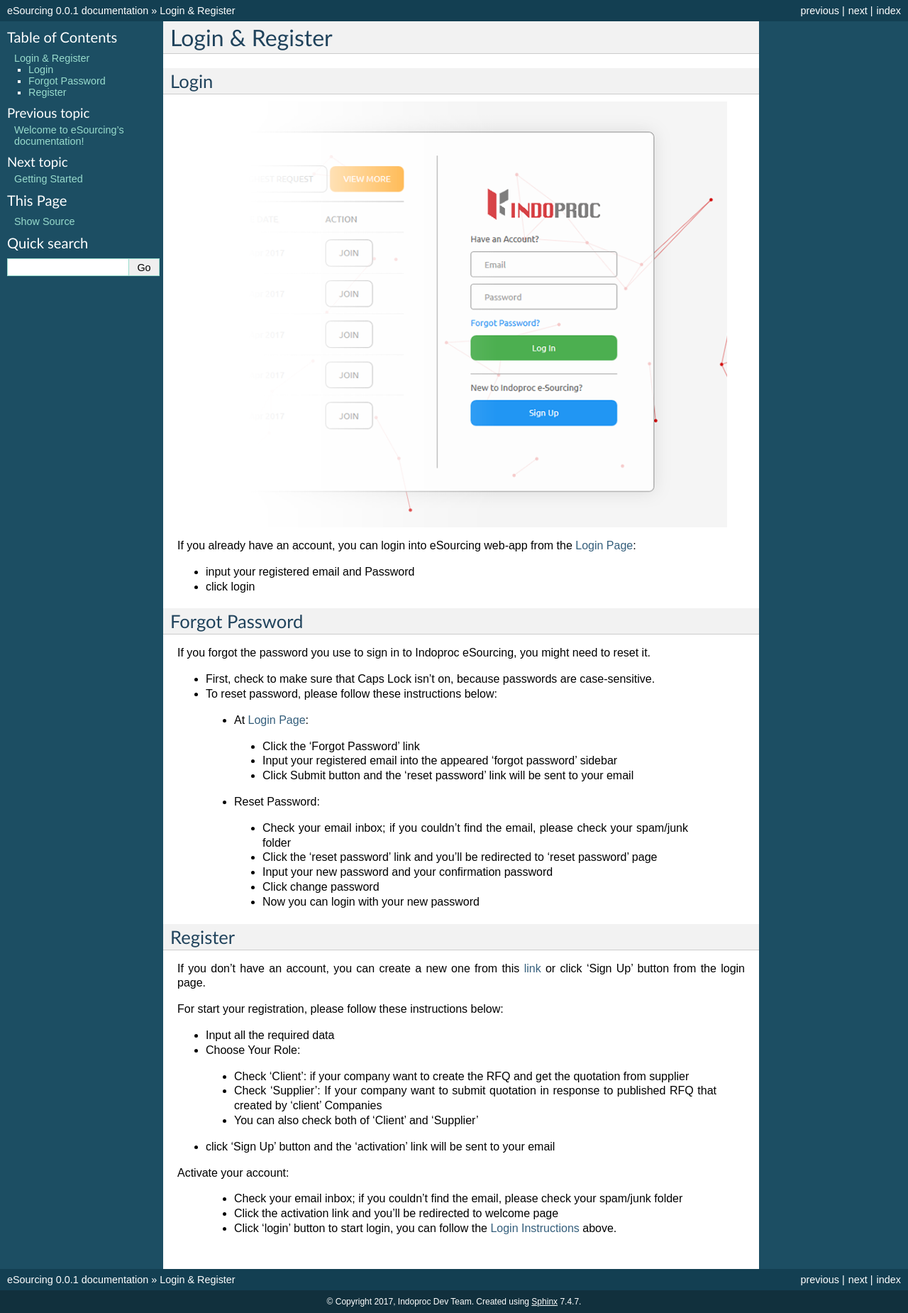
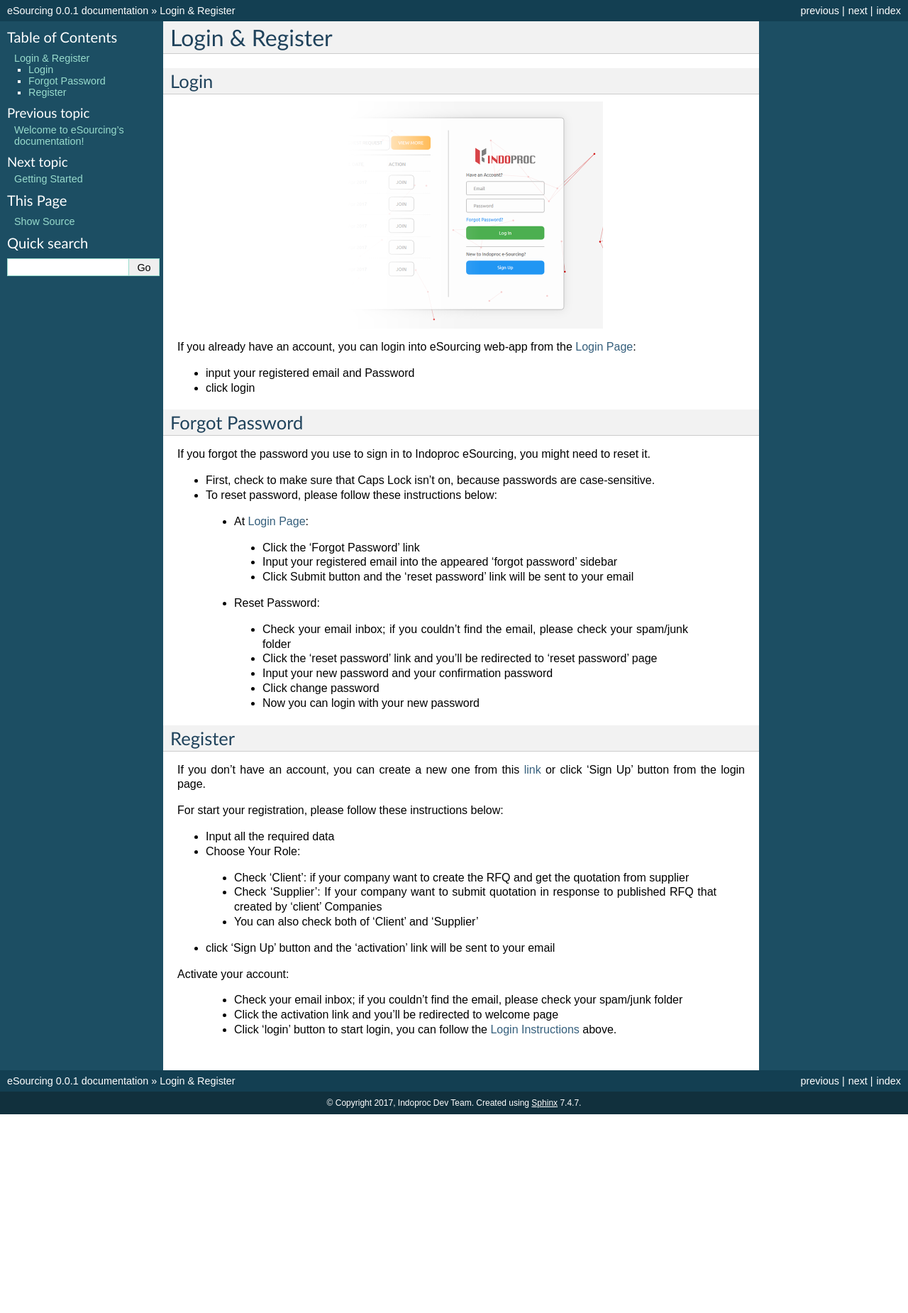
Before and after one commit to ralese/docs, a Sphinx documentation site: the page built from source/Login_Register.rst, in a window 1280 px wide. Shown: the whole page at 71% size. Built offline with Sphinx 7.4.7, drawn with Linux system fonts in a browser that asks for light colours; after the commit the page ends 1570 px from its top, so only the background shows below that.

Commit message:
test img

```diff
--- a/source/Login_Register.rst
+++ b/source/Login_Register.rst
@@ -7,9 +7,9 @@
 -----
 
 .. image:: login_ss.png
-    :width: 750px
+    :width: 400px
     :align: center
-    :height: 600px
+    :height: 320px
     :alt: Login Preview
 
 If you already have an account, you can login into eSourcing web-app from the `Login Page <http://indoproc.com/esourcing/sign/login>`_:
```
